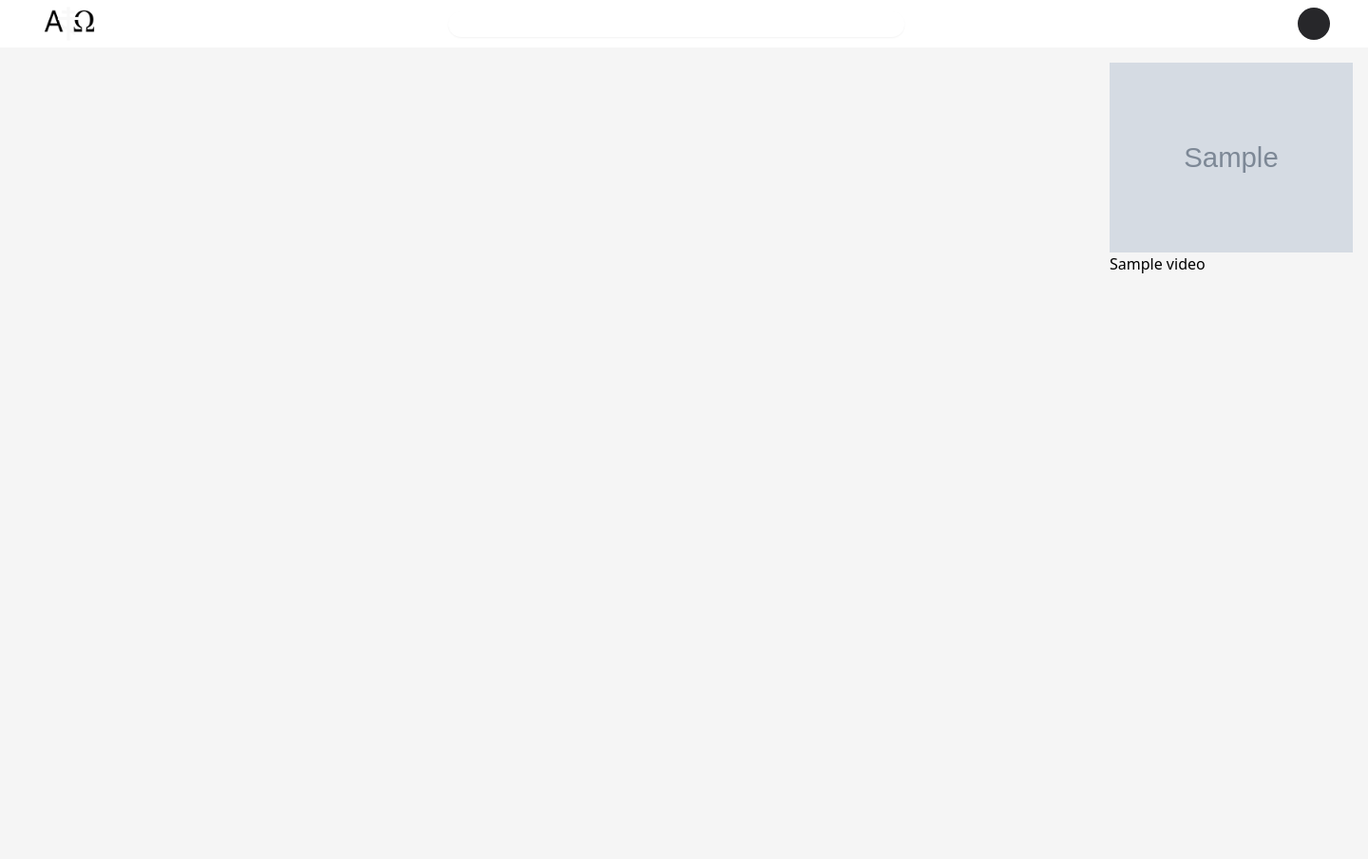
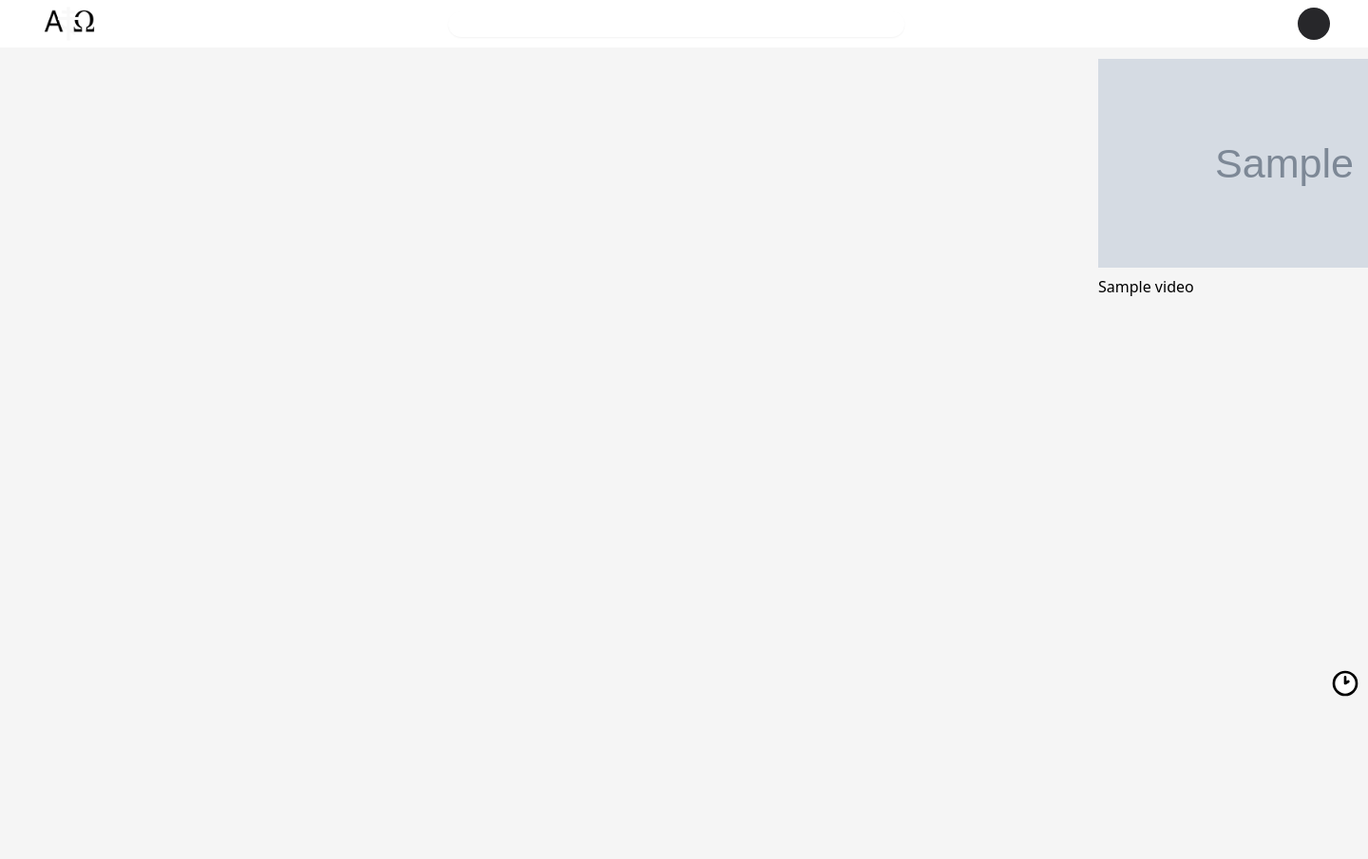
Before and after one commit to SharkooMaster/AlphaOmega, a Django app: template main/page/templates/page/video.html in a window 1440 px wide; the page is wider, and only the part inside the window is pictured. Shown: the top 905 px of that part at 95% size. Run offline with Django 5.2, Linux system fonts and the light colour scheme; tables that the repository leaves empty hold one stand-in row (values such as "Sample post"); the template is opened without the code that fills it: values that come from a table or form of the project are taken from there, most other values are stand-ins (such as "Sample title", 1, 10 or a date in 2020); grey boxes marked "Sample" are stand-in pictures; some libraries are stand-ins or nearby versions.

Commit message:
changed to compontent

```diff
--- a/main/page/templates/page/video.html
+++ b/main/page/templates/page/video.html
@@ -19,10 +19,7 @@
 
 	<div class="flex flex-col w-full md:w-[20%] h-full gap-4 md:px-0 px-8">
 		{% for vid in recommended %}
-			<a href="{% url 'video' vid.video_id %}" class="flex flex-col px-4 pt-2 w-[full] h-[240px] cursor-pointer">
-				<img src="{{ vid.thumbnail }}" class="h-[200px] w-full">
-				<p class="text-black dark:text-white">{{ vid.title }}</p>
-			</a>
+			{% include "page/video_item.html" with video=vid %}
 		{% endfor %}
 	</div>
 </div>
```
